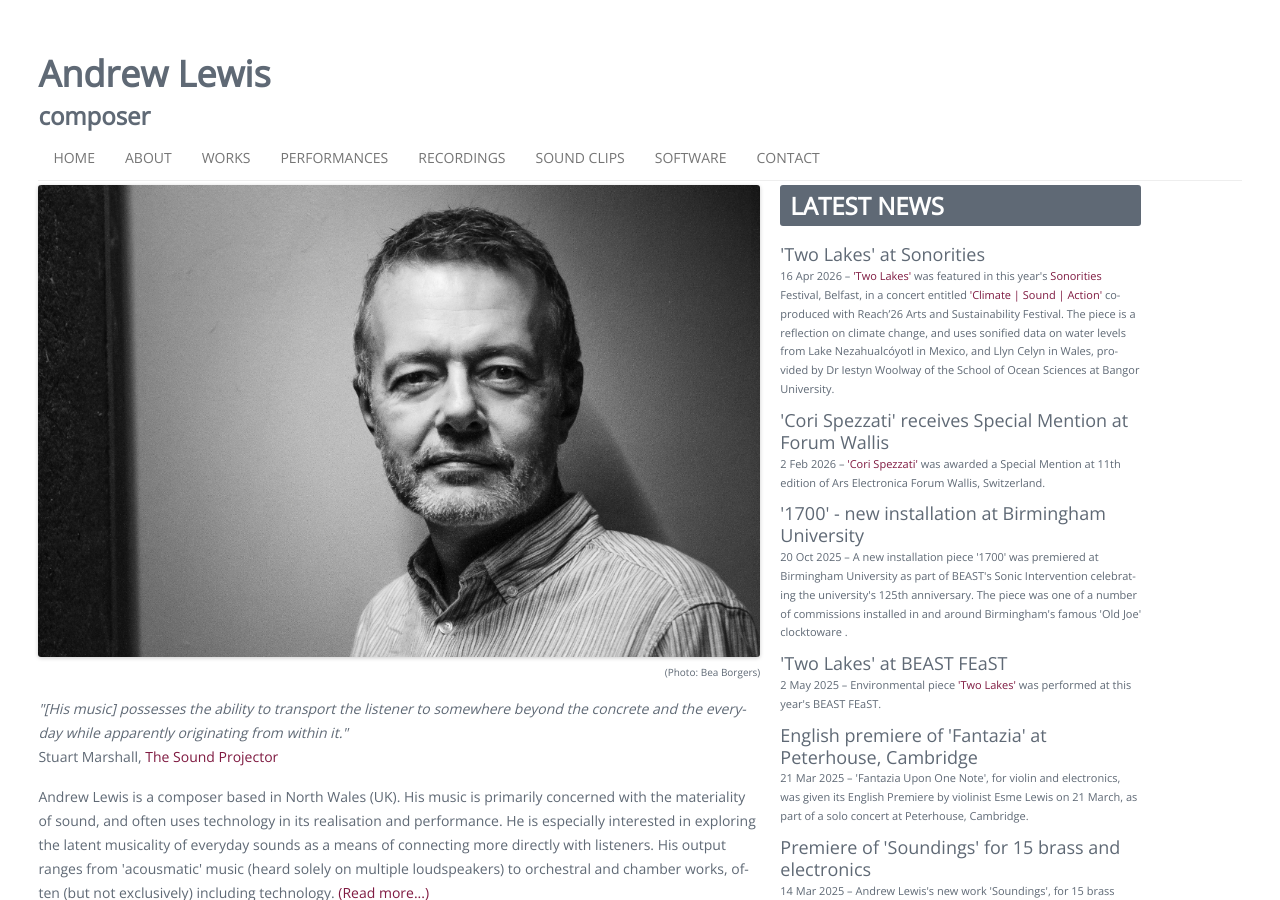
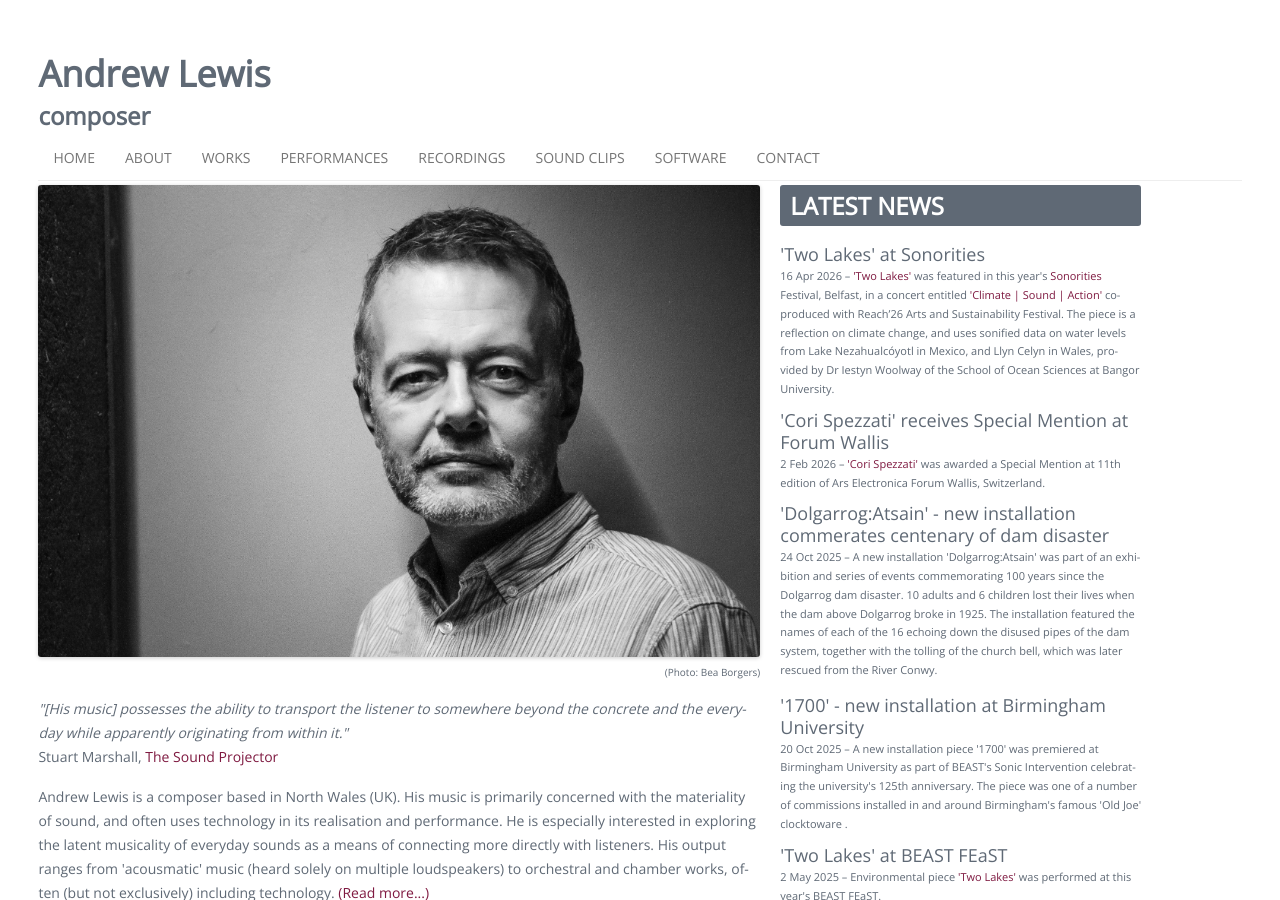
Before and after one commit to acousmatician/acousmatician.github.io, a Jekyll site: the page built from index.html, in a window 1280 px wide and 900 px high. Built offline with Jekyll 4.4.1, drawn with Linux system fonts in a browser that asks for light colours; nearby versions of some CDN libraries; library files that are not in the unit come from our copies; a script that is not in the unit is left out.

Commit message:
Update news26.html

```diff
--- a/_includes/news26.html
+++ b/_includes/news26.html
@@ -9,7 +9,10 @@
     </p>
         <news-head>'Cori Spezzati' receives Special Mention at Forum Wallis</news-head>
         <p class="news">2 Feb 2026 &ndash; <a href="works/cori_spezzati.html">'Cori Spezzati'</a> was awarded a Special Mention at 11th edition of Ars Electronica Forum Wallis, Switzerland.
-    </p>
+        </p>
+        <news-head>'Dolgarrog:Atsain' - new installation commerates centenary of dam disaster</news-head>
+        <p class="news">24 Oct 2025 &ndash; A new installation 'Dolgarrog:Atsain' was part of an exhibition and series of events commemorating 100 years since the Dolgarrog dam disaster. 10 adults and 6 children lost their lives when the dam above Dolgarrog broke in 1925. The installation featured the names of each of the 16 echoing down the disused pipes of the dam system, together with the tolling of the church bell, which was later rescued from the River Conwy.
+    </p></p>
         <news-head>'1700' - new installation at Birmingham University</news-head>
         <p class="news">20 Oct 2025 &ndash; A new installation piece '1700' was premiered at Birmingham University as part of BEAST's Sonic Intervention celebrating the university's 125th anniversary. The piece was one of a number of commissions installed in and around Birmingham's famous 'Old Joe' clocktoware .
     </p>
```
